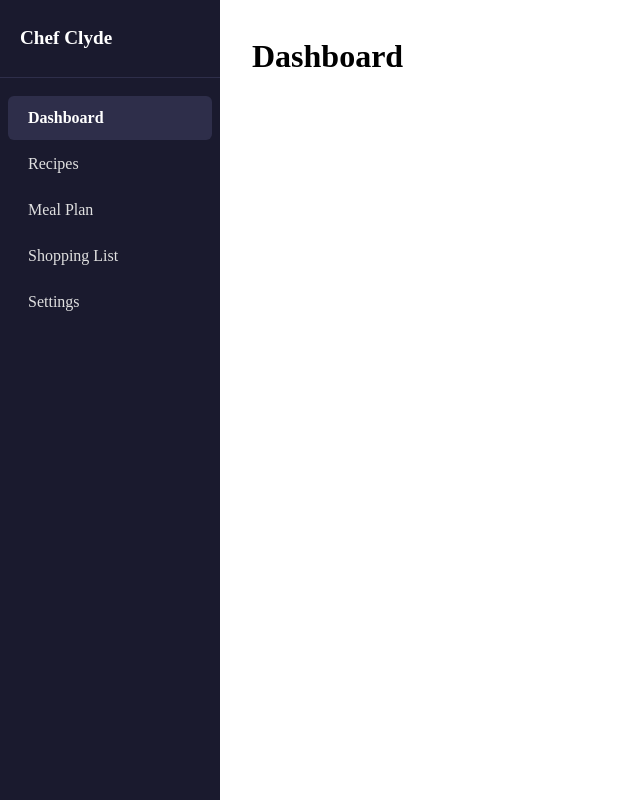
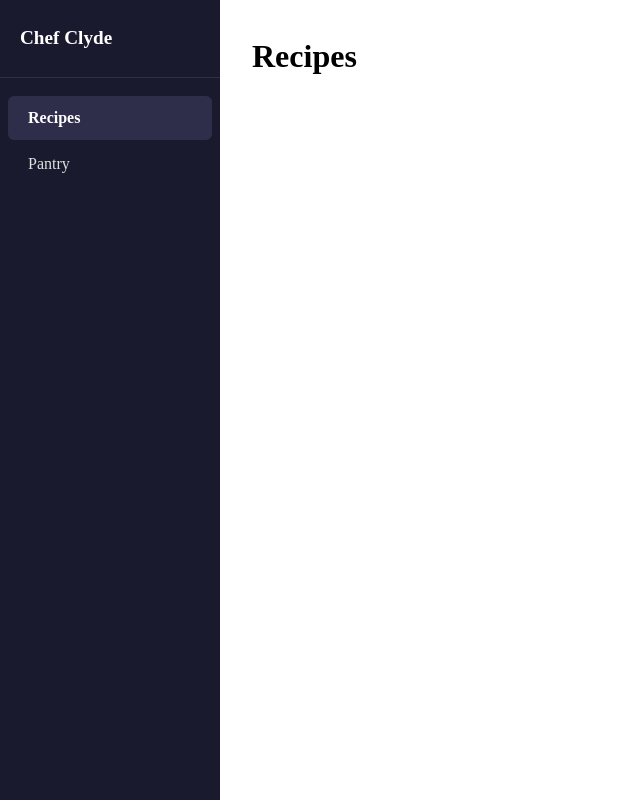
Before and after one commit to joshclyde/chef-clyde, a React (Vite) app in the folder web/: page / in a window 1280 px wide. Shown: the whole page, without its empty margins (0-640 px from the left). Built offline with nearby package versions, Linux system fonts and the light colour scheme.

Commit message:
more routing updates

```diff
--- a/web/src/App.tsx
+++ b/web/src/App.tsx
@@ -1,18 +1,18 @@
-import { BrowserRouter, NavLink, Navigate, Route, Routes } from "react-router-dom"
-import "./App.css"
-import Dashboard from "./pages/Dashboard"
-import MealPlan from "./pages/MealPlan"
-import Recipes from "./pages/Recipes"
-import Settings from "./pages/Settings"
-import ShoppingList from "./pages/ShoppingList"
+import {
+  BrowserRouter,
+  NavLink,
+  Navigate,
+  Route,
+  Routes,
+} from "react-router-dom";
+import "./App.css";
+import Pantry from "./pages/Pantry";
+import Recipes from "./pages/Recipes";
 
 const navItems = [
-  { label: "Dashboard", path: "/" },
-  { label: "Recipes", path: "/recipes" },
-  { label: "Meal Plan", path: "/meal-plan" },
-  { label: "Shopping List", path: "/shopping-list" },
-  { label: "Settings", path: "/settings" },
-]
+  { label: "Recipes", path: "/" },
+  { label: "Pantry", path: "/pantry" },
+];
 
 function App() {
   return (
@@ -27,7 +27,9 @@ function App() {
                   to={item.path}
                   end={item.path === "/"}
                   className={({ isActive }) =>
-                    ["sidebar-nav-item", isActive ? "active" : ""].join(" ").trim()
+                    ["sidebar-nav-item", isActive ? "active" : ""]
+                      .join(" ")
+                      .trim()
                   }
                 >
                   {item.label}
@@ -38,17 +40,14 @@ function App() {
         </nav>
         <main className="main-content">
           <Routes>
-            <Route path="/" element={<Dashboard />} />
-            <Route path="/recipes" element={<Recipes />} />
-            <Route path="/meal-plan" element={<MealPlan />} />
-            <Route path="/shopping-list" element={<ShoppingList />} />
-            <Route path="/settings" element={<Settings />} />
+            <Route path="/" element={<Recipes />} />
+            <Route path="/pantry" element={<Pantry />} />
             <Route path="*" element={<Navigate to="/" replace />} />
           </Routes>
         </main>
       </div>
     </BrowserRouter>
-  )
+  );
 }
 
-export default App
+export default App;
--- a/web/src/pages/Dashboard.tsx
+++ /dev/null
@@ -1,3 +0,0 @@
-export default function Dashboard() {
-  return <h1>Dashboard</h1>
-}
--- a/web/src/pages/MealPlan.tsx
+++ /dev/null
@@ -1,3 +0,0 @@
-export default function MealPlan() {
-  return <h1>Meal Plan</h1>
-}
--- /dev/null
+++ b/web/src/pages/Pantry.tsx
@@ -0,0 +1,3 @@
+export default function Pantry() {
+  return <h1>Pantry</h1>
+}
--- a/web/src/pages/Settings.tsx
+++ /dev/null
@@ -1,3 +0,0 @@
-export default function Settings() {
-  return <h1>Settings</h1>
-}
--- a/web/src/pages/ShoppingList.tsx
+++ /dev/null
@@ -1,3 +0,0 @@
-export default function ShoppingList() {
-  return <h1>Shopping List</h1>
-}
```
